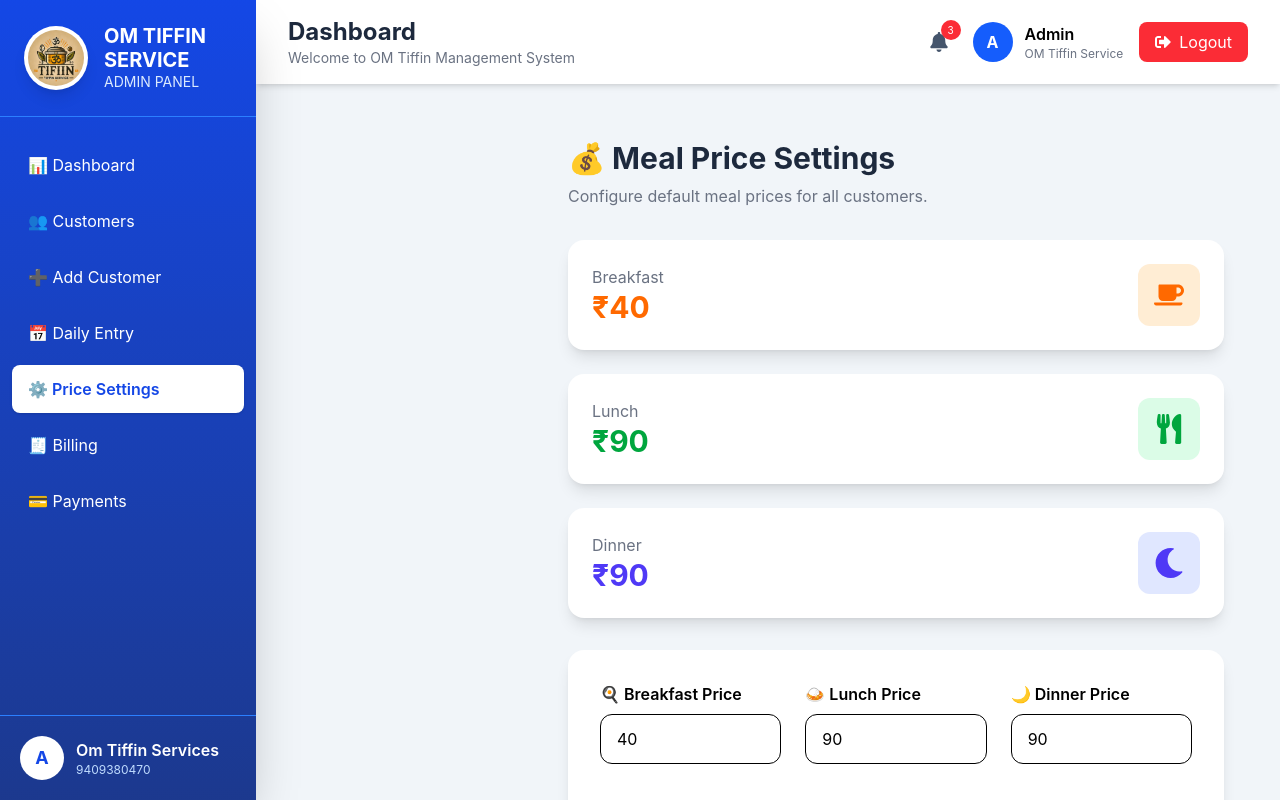
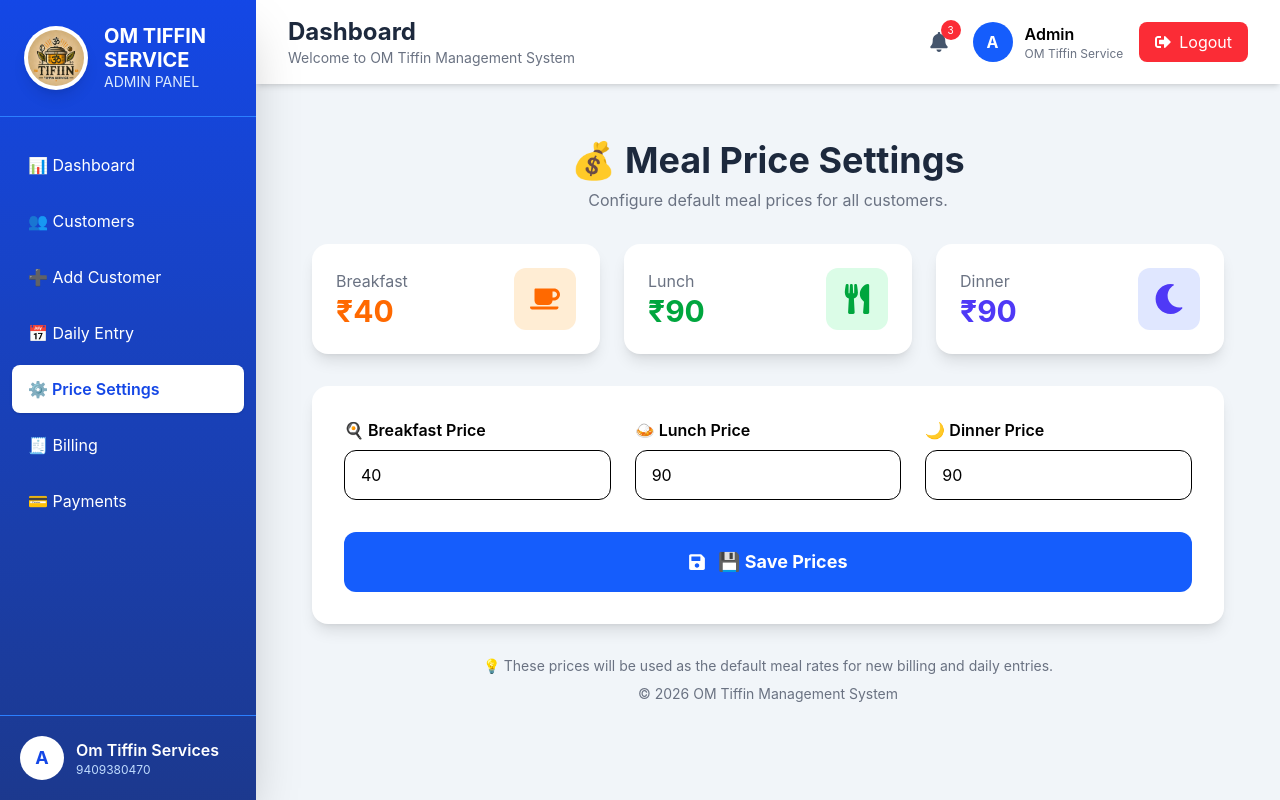
Before and after one commit to Barochiya/OM-Tiffin-Management-System, a React app in the folder frontend/: page /price-settings in a window 1280 px wide. Shown: the top 800 px of the page. Built offline with nearby package versions, Linux system fonts and the light colour scheme; no server answers; the HTML template or start-up script is replaced by a standard one.

Commit message:
Fix price settings responsive centered layout

```diff
--- a/frontend/src/pages/PriceSettings.jsx
+++ b/frontend/src/pages/PriceSettings.jsx
@@ -7,38 +7,27 @@ import {
   FaSave,
 } from "react-icons/fa";
 
-
 import {
   getPrices,
   updatePrices,
 } from "../services/customerService";
 
 export default function PriceSettings() {
-
   const [prices, setPrices] = useState({
-
     breakfast: 40,
-
     lunch: 90,
-
     dinner: 90,
-
   });
 
   const [loading, setLoading] = useState(false);
-
   const [saved, setSaved] = useState(false);
 
   useEffect(() => {
-
     loadPrices();
-
   }, []);
 
   const loadPrices = async () => {
-
     try {
-
       setLoading(true);
 
       const res = await getPrices();
@@ -51,81 +40,47 @@ if (res.data?.data) {
         });
       }
     } catch (err) {
-
       console.log(err);
-
     } finally {
-
       setLoading(false);
-
     }
-
   };
 
   const handleChange = (e) => {
-
     setPrices({
-
       ...prices,
-
-      [e.target.name]:
-        Number(e.target.value),
-
+      [e.target.name]: Number(e.target.value),
     });
-
   };
 
   const cards = [
+    {
+      title: "Breakfast",
+      icon: <FaCoffee className="text-3xl" />,
+      value: prices.breakfast,
+      color: "text-orange-500",
+      bg: "bg-orange-100",
+    },
+    {
+      title: "Lunch",
+      icon: <FaUtensils className="text-3xl" />,
+      value: prices.lunch,
+      color: "text-green-600",
+      bg: "bg-green-100",
+    },
+    {
+      title: "Dinner",
+      icon: <FaMoon className="text-3xl" />,
+      value: prices.dinner,
+      color: "text-indigo-600",
+      bg: "bg-indigo-100",
+    },
+  ];
 
-    {
-
-      title: "Breakfast",
-
-      icon: <FaCoffee className="text-3xl"/>,
-
-      value: prices.breakfast,
-
-      color: "text-orange-500",
-
-      bg: "bg-orange-100",
-
-    },
-
-    {
-
-      title: "Lunch",
-
-      icon: <FaUtensils className="text-3xl"/>,
-
-      value: prices.lunch,
-
-      color: "text-green-600",
-
-      bg: "bg-green-100",
-
-    },
-
-    {
-
-      title: "Dinner",
-
-      icon: <FaMoon className="text-3xl"/>,
-
-      value: prices.dinner,
-
-      color: "text-indigo-600",
-
-      bg: "bg-indigo-100",
-
-    },
-
-  ];
   const handleSubmit = async (e) => {
-
     e.preventDefault();
 
     try {
-
       setLoading(true);
 
       await updatePrices(prices);
@@ -133,123 +88,87 @@ if (res.data?.data) {
       setSaved(true);
 
       setTimeout(() => {
-
         setSaved(false);
-
       }, 2000);
-
     } catch (error) {
-
       console.log(error);
 
       alert(
-
         error.response?.data?.message ||
-
         "Failed to Update Prices"
-
       );
-
     } finally {
-
       setLoading(false);
-
     }
-
   };
 
   return (
-
     <div className="min-h-screen bg-slate-100">
 
+      {/* Main Content */}
+      <div className="w-full max-w-5xl mx-auto px-4 sm:px-6 lg:px-8 py-6 sm:py-8">
 
+        {/* Page Header */}
+        <div className="mb-8 text-center">
 
-      <div className="lg:ml-64">
-
-
-
-        <div className="w-full max-w-full min-w-0 p-4 sm:p-6 lg:p-8">
-
-          {/* Header */}
-
-          <div className="mb-8">
-
-            <h1 className="text-3xl font-bold text-slate-800">
-
+          <h1 className="text-3xl sm:text-4xl font-bold text-slate-800">
             💰 Meal Price Settings
-
           </h1>
 
-            <p className="text-gray-500 mt-2">
-
+          <p className="text-gray-500 mt-2 text-sm sm:text-base">
             Configure default meal prices for all customers.
-
           </p>
 
         </div>
 
         {/* Summary Cards */}
-
-          <div className="grid grid-cols-1 sm:grid-cols-2 xl:grid-cols-1 sm:grid-cols-2 lg:grid-cols-3 gap-4 lg:gap-6 mb-8">
+        <div className="grid grid-cols-1 sm:grid-cols-2 lg:grid-cols-3 gap-4 lg:gap-6 mb-8">
 
           {cards.map((card) => (
-
             <div
-
               key={card.title}
-
-                className="bg-white rounded-2xl shadow-lg p-6"
-
+              className="bg-white rounded-2xl shadow-lg p-5 sm:p-6"
             >
 
               <div className="flex justify-between items-center">
 
                 <div>
-
                   <p className="text-gray-500">
-
                     {card.title}
-
                   </p>
 
-                    <h2 className={`text-3xl font-bold ${card.color}`}>
-
+                  <h2
+                    className={`text-3xl font-bold ${card.color}`}
+                  >
                     ₹{card.value}
-
                   </h2>
-
                 </div>
 
-                  <div className={`${card.bg} p-4 rounded-xl ${card.color}`}>
-
+                <div
+                  className={`${card.bg} p-4 rounded-xl ${card.color}`}
+                >
                   {card.icon}
-
                 </div>
 
               </div>
 
             </div>
-
           ))}
 
         </div>
 
-          {/* Form */}
-
+        {/* Price Form */}
         <div className="bg-white rounded-2xl shadow-lg p-5 sm:p-6 lg:p-8">
 
           <form
             onSubmit={handleSubmit}
-              className="grid grid-cols-1 md:grid-cols-1 sm:grid-cols-2 lg:grid-cols-3 gap-6"
+            className="grid grid-cols-1 sm:grid-cols-2 lg:grid-cols-3 gap-5 lg:gap-6"
           >
+
             {/* Breakfast */}
-
             <div>
-
               <label className="block font-semibold mb-2">
-
                 🍳 Breakfast Price
-
               </label>
 
               <input
@@ -257,19 +176,14 @@ if (res.data?.data) {
                 name="breakfast"
                 value={prices.breakfast}
                 onChange={handleChange}
-                  className="w-full max-w-full border rounded-xl px-4 py-3 focus:ring-2 focus:ring-orange-500 outline-none"
+                className="w-full border rounded-xl px-4 py-3 focus:ring-2 focus:ring-orange-500 outline-none"
               />
-
             </div>
 
             {/* Lunch */}
-
             <div>
-
               <label className="block font-semibold mb-2">
-
                 🍛 Lunch Price
-
               </label>
 
               <input
@@ -277,19 +191,14 @@ if (res.data?.data) {
                 name="lunch"
                 value={prices.lunch}
                 onChange={handleChange}
-                  className="w-full max-w-full border rounded-xl px-4 py-3 focus:ring-2 focus:ring-green-500 outline-none"
+                className="w-full border rounded-xl px-4 py-3 focus:ring-2 focus:ring-green-500 outline-none"
               />
-
             </div>
 
             {/* Dinner */}
-
             <div>
-
               <label className="block font-semibold mb-2">
-
                 🌙 Dinner Price
-
               </label>
 
               <input
@@ -297,14 +206,12 @@ if (res.data?.data) {
                 name="dinner"
                 value={prices.dinner}
                 onChange={handleChange}
-                  className="w-full max-w-full border rounded-xl px-4 py-3 focus:ring-2 focus:ring-indigo-500 outline-none"
+                className="w-full border rounded-xl px-4 py-3 focus:ring-2 focus:ring-indigo-500 outline-none"
               />
-
             </div>
 
             {/* Save Button */}
-
-              <div className="md:col-span-3 mt-4">
+            <div className="sm:col-span-2 lg:col-span-3 mt-2">
 
               <button
                 type="submit"
@@ -329,25 +236,21 @@ if (res.data?.data) {
               </button>
 
             </div>
+
           </form>
 
         </div>
 
         {/* Footer */}
-
         <div className="mt-8 text-center text-gray-500 text-sm">
 
           <p>
-
-              💡 These prices will be used as the default meal rates for new
-              billing and daily entries.
-
+            💡 These prices will be used as the default meal rates
+            for new billing and daily entries.
           </p>
 
           <p className="mt-2">
-
             © 2026 OM Tiffin Management System
-
           </p>
 
         </div>
@@ -355,9 +258,5 @@ if (res.data?.data) {
       </div>
 
     </div>
-
-    </div>
-
   );
-
 }
```
Lines whose indentation alone changed are shown as unchanged.
